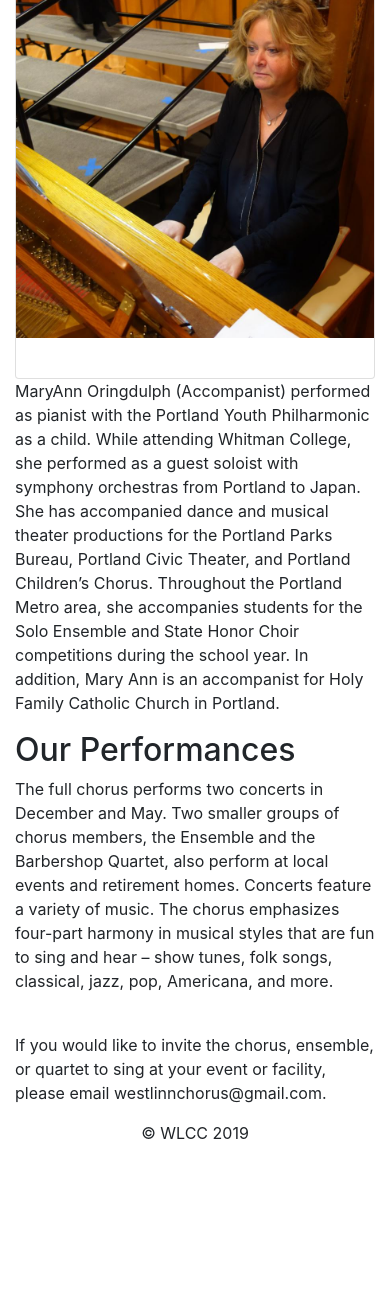
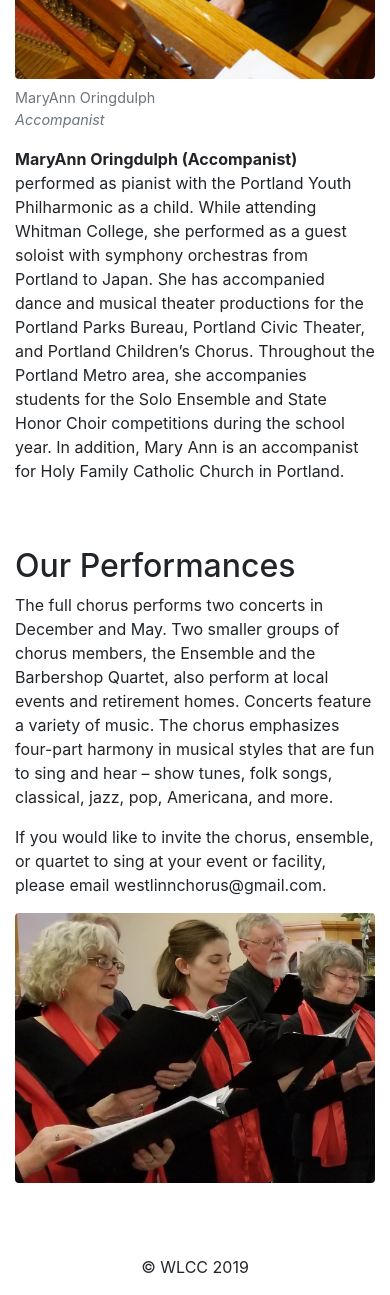
Before and after one commit to ecomstock/wlcc, a PHP site: page /about.php in a window 390 px wide. Shown: the part 2705-4000 px from the top of the page. Before the commit the page ends 3866 px from the top, so only its background shows below. Run offline with PHP 8.4, Linux system fonts and the light colour scheme.

Commit message:
update: style "about" page

```diff
--- a/about.php
+++ b/about.php
@@ -3,65 +3,71 @@
 	<main role="main">
 
         <div class="container">
-            <h2>Our Chorus</h2>
+
             <div class="row">
-                <div class="col-sm-6">
+                <div class="col-lg-4 offset-lg-1">
                     <div>
+                        <h2>Our Chorus</h2>
                         <p>We are a non-auditioned chorus made up of singers of all levels from West Linn and surrounding communities. The chorus is a nonprofit 501(c)(3) organization run by a volunteer board of directors. The board’s monthly meetings are open to all members.</p>
                     </div>
                 </div>
-                <div class="col-sm-6"><img src="./img/chorus-all.jpg" alt=""></div>
+                <div class="col-lg-6">
+                    <figure class="figure">
+                        <img src="./img/chorus-seated.jpg" class="figure-img img-fluid rounded" alt="">
+                    </figure>
+                </div>
             </div>
-            <h2>Our Team</h2>
+            <div class="row mt-5 mb-2">
+                <div class="col-md-6 offset-lg-1">
+                    <h2>Our Team</h2>
+                </div>
+            </div>
             <div class="row">
-                <div class="col-md-3">
+                <div class="col-md-3 offset-lg-1">
                     <figure class="figure">
                         <img src="./img/tina.jpg" class="figure-img img-fluid rounded" alt="">
                         <figcaption class="figure-caption">Tina Paradiso<br /><em>Artistic Director & Conductor</em></figcaption>
                     </figure>
                 </div>
                 <div class="col-md-6"><p>
-                    Tina Paradiso (Artistic Director & Conductor) has degrees in Voice Performance and Music Education. In addition to WLCC, she directs the Traditional Choir at Holy Family Catholic Church, and directs the Mary’s Woods Singers at Mary’s Woods. As a performer, Tina has appeared locally in Late Nite Catechism and Menopause the Musical. She gained acclaim as an original cast member in the LA production of Les Misérables. In addition, she toured nationally with Les Mis as well as Fiddler on the Roof. She has worked with stars Bob Hope, Tom Poston, Ken Berry and Jason Alexander. As a concert performer, Tina has performed internationally in Australia and Canada as well as in several west coast cities. Tina is the owner of Vivace Voices & The Fireside Carolers and is a member of AEA, AFTRA, and the American Choral Directors Association (ACDA).
+                    <strong>Tina Paradiso (Artistic Director & Conductor)</strong> has degrees in Voice Performance and Music Education. In addition to WLCC, she directs the Traditional Choir at Holy Family Catholic Church, and directs the Mary’s Woods Singers at Mary’s Woods. As a performer, Tina has appeared locally in Late Nite Catechism and Menopause the Musical. She gained acclaim as an original cast member in the LA production of Les Misérables. In addition, she toured nationally with Les Mis as well as Fiddler on the Roof. She has worked with stars Bob Hope, Tom Poston, Ken Berry and Jason Alexander. As a concert performer, Tina has performed internationally in Australia and Canada as well as in several west coast cities. Tina is the owner of Vivace Voices & The Fireside Carolers and is a member of AEA, AFTRA, and the American Choral Directors Association (ACDA).
                 </p></div>
             </div>
-            <div class="row">
-                <div class="col-md-3">
+            <div class="row mt-5">
+                <div class="col-md-3 offset-lg-1">
                     <figure class="figure">
                         <img src="./img/ardeth.jpg" class="figure-img img-fluid rounded" alt="">
-                        <figcaption class="figure-caption">Tina Paradiso<br /><em>Artistic Director & Conductor</em></figcaption>
+                        <figcaption class="figure-caption">Ardeth Fulmer<br /><em>Assistant Music Director & Barbershop Quartet Director</em></figcaption>
                     </figure>
-                    <div class="card">
-                        <img class="card-img-top" src="./img/ardeth.jpg" alt="">
-                        <div class="card-body">
-                            <p class="card-text"></p>
-                        </div>
-                    </div>
                 </div>
                 <div class="col-md-6">
-                    <p>Ardeth Fulmer (Assistant Music Director/ WLCC Barbershop Director) has a degree in music from Portland State University. She was a member of Sweet Adelines International for over fifty years. Ardeth was the musical director for Portland’s City of Roses championship chorus, and also served as an international judge, arranger, and coach. She has worked as both rehearsal and orchestra pianist for The Portland Civic Theater and is the accompanist for the Westside Singers. Currently she plays with Glenn Tadina’s Swing Street Band and also plays in Easy Street, an instrumental jazz trio.</p>
+                    <strong><p>Ardeth Fulmer (Assistant Music Director & Barbershop Quartet Director)</strong> has a degree in music from Portland State University. She was a member of Sweet Adelines International for over fifty years. Ardeth was the musical director for Portland’s City of Roses championship chorus, and also served as an international judge, arranger, and coach. She has worked as both rehearsal and orchestra pianist for The Portland Civic Theater and is the accompanist for the Westside Singers. Currently she plays with Glenn Tadina’s Swing Street Band and also plays in Easy Street, an instrumental jazz trio.</p>
                 </div>
             </div>
-            <div class="row">
-                <div class="col-md-3">
-                    <div class="card">
-                        <img class="card-img-top" src="./img/maryann.jpg" alt="">
-                        <div class="card-body">
-                            <p class="card-text"></p>
-                        </div>
-                    </div>
+            <div class="row mt-5">
+                <div class="col-md-3 offset-lg-1">
+                    <figure class="figure">
+                        <img src="./img/maryann.jpg" class="figure-img img-fluid rounded" alt="">
+                        <figcaption class="figure-caption">MaryAnn Oringdulph<br /><em>Accompanist</em></figcaption>
+                    </figure>
                 </div>
                 <div class="col-md-6">
-                    <p>MaryAnn Oringdulph (Accompanist) performed as pianist with the Portland Youth Philharmonic as a child.  While attending Whitman College, she performed as a guest soloist with symphony orchestras from Portland to Japan.  She has accompanied dance and musical theater productions for the Portland Parks Bureau, Portland Civic Theater, and Portland Children’s Chorus.  Throughout the Portland Metro area, she accompanies students for the Solo Ensemble and State Honor Choir competitions during the school year. In addition, Mary Ann is an accompanist for Holy Family Catholic Church in Portland.</p>
+                    <p><strong>MaryAnn Oringdulph (Accompanist)</strong> performed as pianist with the Portland Youth Philharmonic as a child.  While attending Whitman College, she performed as a guest soloist with symphony orchestras from Portland to Japan.  She has accompanied dance and musical theater productions for the Portland Parks Bureau, Portland Civic Theater, and Portland Children’s Chorus.  Throughout the Portland Metro area, she accompanies students for the Solo Ensemble and State Honor Choir competitions during the school year. In addition, Mary Ann is an accompanist for Holy Family Catholic Church in Portland.</p>
                 </div>
             </div>
-            <h2>Our Performances</h2>
-            <div class="row">
-                <div class="col-sm-6"><p>The full chorus performs two concerts in December and May. Two smaller groups of chorus members, the Ensemble and the Barbershop Quartet, also perform at local events and retirement homes. Concerts feature a variety of music. The chorus emphasizes four-part harmony in musical styles that are fun to sing and hear – show tunes, folk songs, classical, jazz, pop, Americana, and more.</p></div>
-                <div class="col-sm-6"><img src="" alt=""></div>
+            <div class="row my-5">
+                <div class="col-md-6 offset-lg-1">
+                    <h2>Our Performances</h2>
+                    <p>The full chorus performs two concerts in December and May. Two smaller groups of chorus members, the Ensemble and the Barbershop Quartet, also perform at local events and retirement homes. Concerts feature a variety of music. The chorus emphasizes four-part harmony in musical styles that are fun to sing and hear – show tunes, folk songs, classical, jazz, pop, Americana, and more.</p>
+                    <p>If you would like to invite the chorus, ensemble, or quartet to sing at your event or facility, please email westlinnchorus@gmail.com.</p>
+                </div>
+                <div class="col-md-4">
+                    <figure class="figure">
+                        <img src="./img/ensemble-candid.jpg" class="figure-img img-fluid rounded" alt="">
+                    </figure>
+                </div>
             </div>
-            <p>If you would like to invite the chorus, ensemble, or quartet to sing at your event or facility, please email westlinnchorus@gmail.com.</p>
         </div>
-
     </main>
 
 <?php include "./footer.php"; ?>
```
